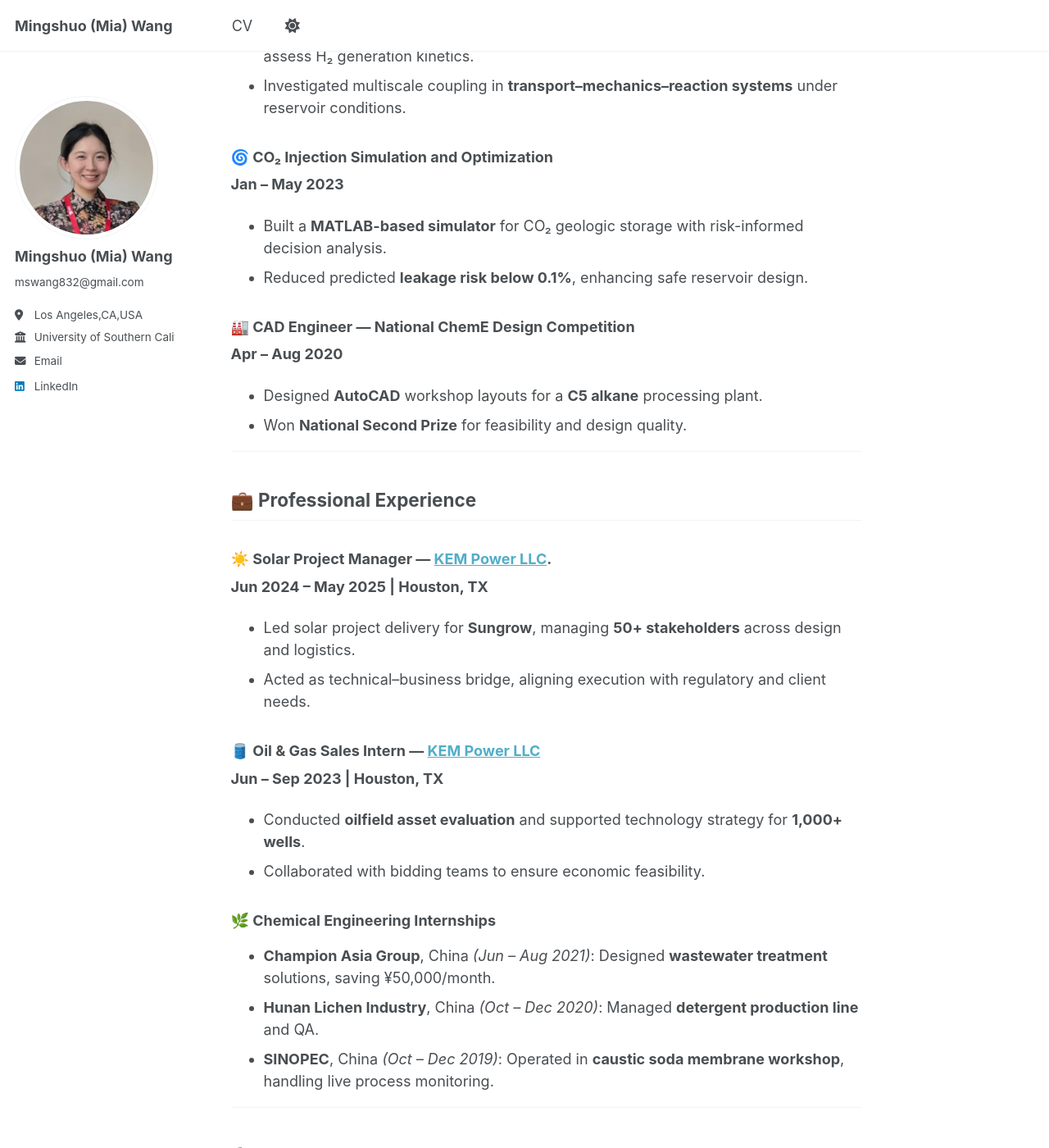
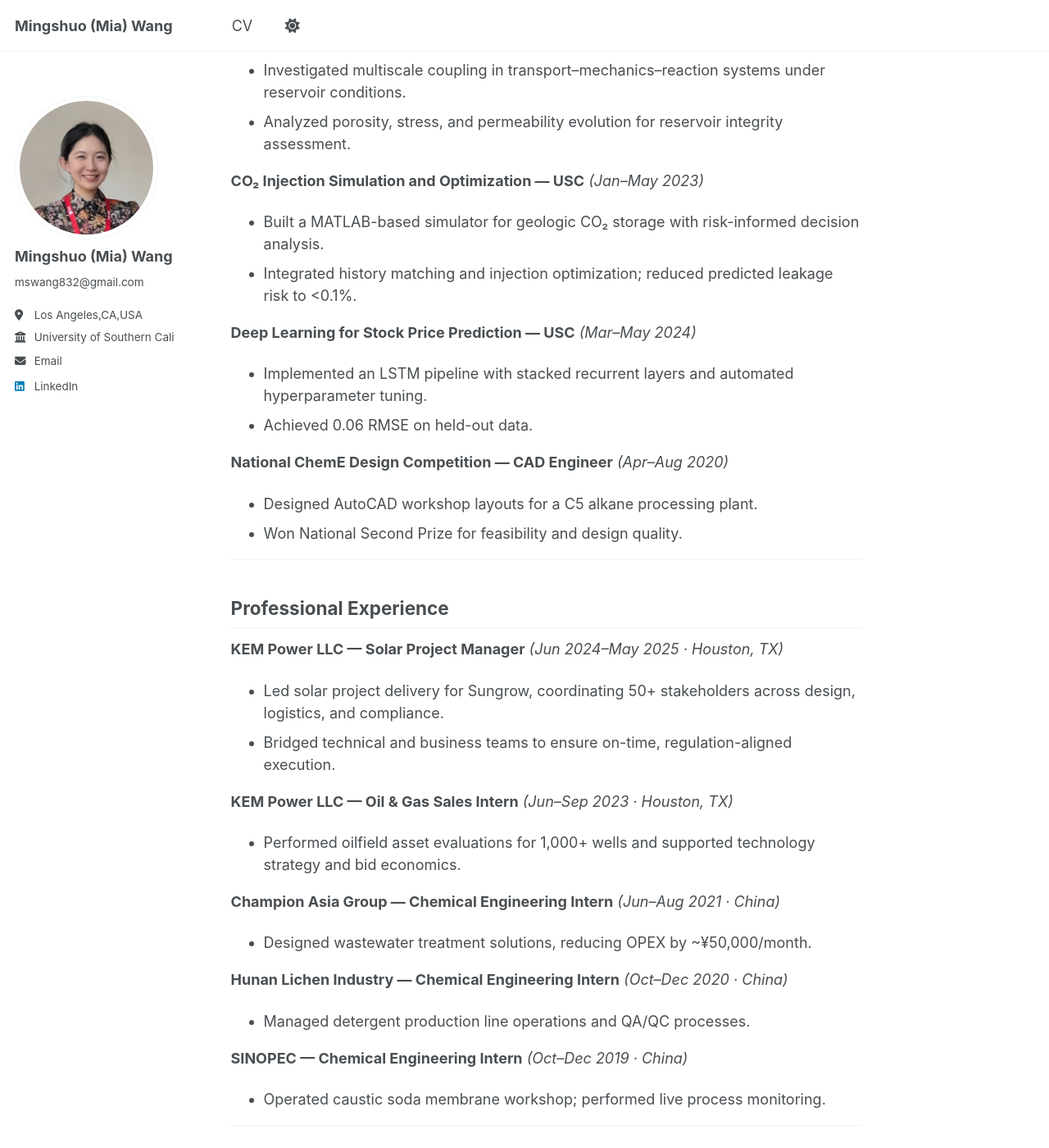
Before and after one commit to Miawang32/Miawang32.github.io, a Jekyll site: the page built from _pages/about.md, in a window 1280 px wide and 1400 px high, scrolled down 1114 px. Shown: the whole window at 82% size. Built offline with Jekyll 4.4.1, drawn with Linux system fonts in a browser that asks for light colours; a script that is not in the unit is left out; some of the changed text lies outside the part shown.

Commit message:
Update about.md

```diff
--- a/_pages/about.md
+++ b/_pages/about.md
@@ -15,71 +15,55 @@ With a blend of technical, analytical, and management skills, I am passionate ab
 
 ---
 
-## 🎓 Education
+## Education
 
 **University of Southern California** *(May 2025)*
 - M.S. Petroleum Engineering
 - M.S. Engineering Management
+- Research Assistant at GEM-Lab (ARPA-E: hydrogen recovery & reservoir integrity)
 
 **Hunan University of Science and Technology** *(Jul 2022)*
 - B.S. Chemical Engineering
 
 ---
 
-## 🧪 Research & Projects
+## Research & Projects
 
-### 💡 Graduate Research Assistant — [GEM-Lab @ USC](https://gemlab.usc.edu/) (ARPA-E Funded)
-**Sep – Dec 2024**
-- Developed a **2D COMSOL porous model** to simulate **olivine serpentinization** and assess H₂ generation kinetics.
-- Investigated multiscale coupling in **transport–mechanics–reaction systems** under reservoir conditions.
+**Graduate Research Assistant — GEM-Lab @ USC (ARPA-E Funded)** *(Sep–Dec 2024)*
+- Developed a 2D COMSOL porous media model to simulate olivine serpentinization and assess H₂ generation kinetics.
+- Investigated multiscale coupling in transport–mechanics–reaction systems under reservoir conditions.
+- Analyzed porosity, stress, and permeability evolution for reservoir integrity assessment.
 
-### 🌀 CO₂ Injection Simulation and Optimization
-**Jan – May 2023**
-- Built a **MATLAB-based simulator** for CO₂ geologic storage with risk-informed decision analysis.
-- Reduced predicted **leakage risk below 0.1%**, enhancing safe reservoir design.
+**CO₂ Injection Simulation and Optimization — USC** *(Jan–May 2023)*
+- Built a MATLAB-based simulator for geologic CO₂ storage with risk-informed decision analysis.
+- Integrated history matching and injection optimization; reduced predicted leakage risk to <0.1%.
 
-### 🏭 CAD Engineer — National ChemE Design Competition
-**Apr – Aug 2020**
-- Designed **AutoCAD** workshop layouts for a **C5 alkane** processing plant.
-- Won **National Second Prize** for feasibility and design quality.
+**Deep Learning for Stock Price Prediction — USC** *(Mar–May 2024)*
+- Implemented an LSTM pipeline with stacked recurrent layers and automated hyperparameter tuning.
+- Achieved 0.06 RMSE on held-out data.
+
+**National ChemE Design Competition — CAD Engineer** *(Apr–Aug 2020)*
+- Designed AutoCAD workshop layouts for a C5 alkane processing plant.
+- Won National Second Prize for feasibility and design quality.
 
 ---
 
-## 💼 Professional Experience
+## Professional Experience
 
-### ☀️ Solar Project Manager — [KEM Power LLC](https://www.kem-power.com/).
-**Jun 2024 – May 2025 | Houston, TX**
-- Led solar project delivery for **Sungrow**, managing **50+ stakeholders** across design and logistics.
-- Acted as technical–business bridge, aligning execution with regulatory and client needs.
+**KEM Power LLC — Solar Project Manager** *(Jun 2024–May 2025 · Houston, TX)*
+- Led solar project delivery for Sungrow, coordinating 50+ stakeholders across design, logistics, and compliance.
+- Bridged technical and business teams to ensure on-time, regulation-aligned execution.
 
-### 🛢️ Oil & Gas Sales Intern — [KEM Power LLC](https://www.kem-power.com/)
-**Jun – Sep 2023 | Houston, TX**
-- Conducted **oilfield asset evaluation** and supported technology strategy for **1,000+ wells**.
-- Collaborated with bidding teams to ensure economic feasibility.
+**KEM Power LLC — Oil & Gas Sales Intern** *(Jun–Sep 2023 · Houston, TX)*
+- Performed oilfield asset evaluations for 1,000+ wells and supported technology strategy and bid economics.
 
-### 🌿 Chemical Engineering Internships
-- **Champion Asia Group**, China *(Jun – Aug 2021)*: Designed **wastewater treatment** solutions, saving ¥50,000/month.
-- **Hunan Lichen Industry**, China *(Oct – Dec 2020)*: Managed **detergent production line** and QA.
-- **SINOPEC**, China *(Oct – Dec 2019)*: Operated in **caustic soda membrane workshop**, handling live process monitoring.
+**Champion Asia Group — Chemical Engineering Intern** *(Jun–Aug 2021 · China)*
+- Designed wastewater treatment solutions, reducing OPEX by ~¥50,000/month.
+
+**Hunan Lichen Industry — Chemical Engineering Intern** *(Oct–Dec 2020 · China)*
+- Managed detergent production line operations and QA/QC processes.
+
+**SINOPEC — Chemical Engineering Intern** *(Oct–Dec 2019 · China)*
+- Operated caustic soda membrane workshop; performed live process monitoring.
 
 ---
-
-## 🛠 Skills
-
-**Modeling & Simulation:**
-`COMSOL`, `MATLAB`, `Aspen Plus`, `Geolog`, `Python`
-
-**Engineering Tools:**
-`AutoCAD`, `R Studio`, `MS Office`, `QA/QC`
-
-**Soft Skills:**
-Project management • Technical reporting • Cross-functional collaboration • Time-sensitive execution • Bilingual (Mandarin, English)
-
----
-
-## 🔍 Interests
-
-- Clean energy & hydrogen technologies
-- Subsurface flow modeling
-- Simulation-aided engineering design
-- Global energy policy & sustainability
```
